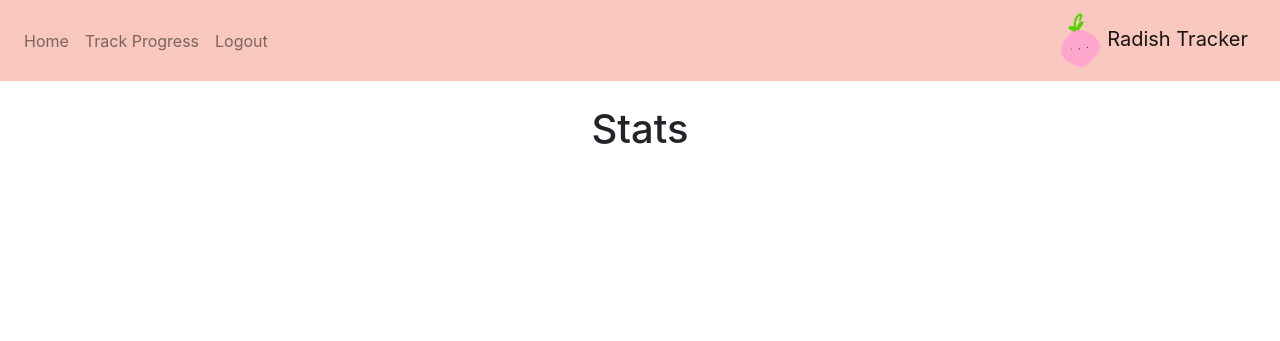
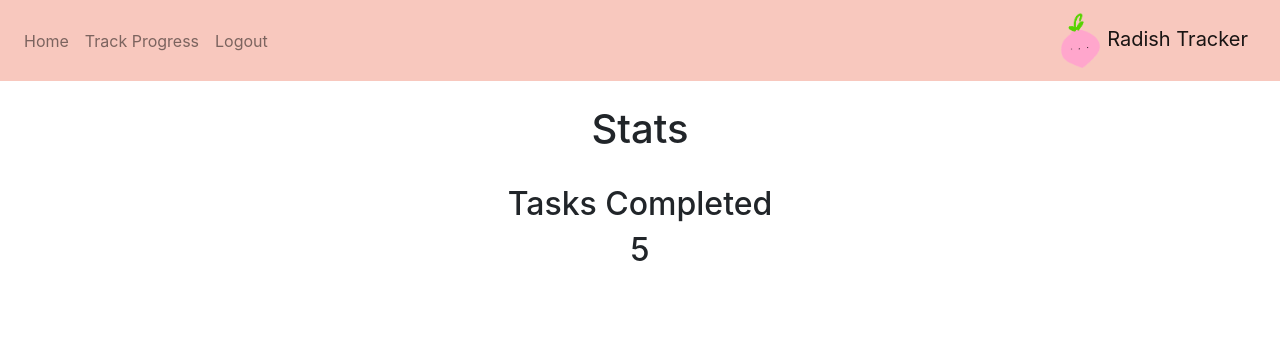
Before and after one commit to zhucaroline18/Python-Website, a Flask app: page /track in a window 1280 px wide. Shown: the top 341 px of the page. Run offline with Flask 2, Linux system fonts and the light colour scheme; a user stored in the database is signed in; some libraries are stand-ins or nearby versions.

Commit message:
added amount of tasks completed

```diff
--- a/website/models.py
+++ b/website/models.py
@@ -30,3 +30,4 @@ class User(db.Model, UserMixin):
     first_name = db.Column(db.String(150))
     amount_completed = db.Column(db.Integer)
     notes = db.relationship('Note') #list storing all different notes
+    #history = db.relationship('Note')
--- a/website/templates/trackProgress.html
+++ b/website/templates/trackProgress.html
@@ -2,7 +2,9 @@
     %}
     <br />
     <h1 align="center">Stats</h1>
-    <!--{{ user.data }}-->
+    <br/>
+    <h2 align = "center">Tasks Completed</h2>
+    <h2 align = "center">{{ user.amount_completed }}</h2>
 
 
 {% endblock %}
--- a/website/views.py
+++ b/website/views.py
@@ -40,8 +40,10 @@ def delete_note():
     note = json.loads(request.data)
     noteId = note['noteId']
     note = Note.query.get(noteId)
+
     if note:
         if note.user_id == current_user.id:
+            current_user.amount_completed = current_user.amount_completed+1
             db.session.delete(note)
             db.session.commit()
     return jsonify({})
```
Also changed, not shown: website/database.db.
